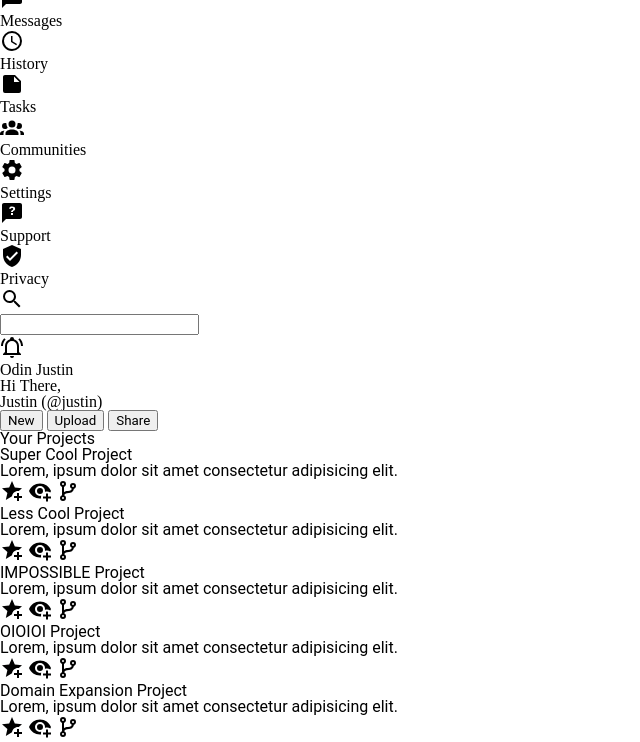
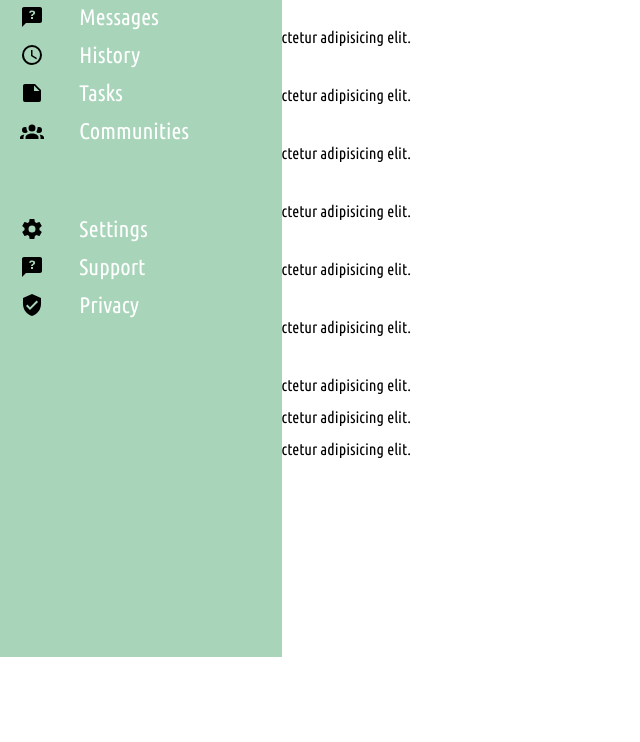
Before and after one commit to zxjustin/adminDash, a plain HTML site: page index.html in a window 1280 px wide. Shown: the part 143-885 px from the top of the page, without its empty margins (0-640 px from the left). After the commit the page ends 800 px from the top, so only its background shows below. Drawn offline with Linux system fonts and the light colour scheme.

Commit message:
added css on drawer and dashboard and menu items

```diff
--- a/index.html
+++ b/index.html
@@ -1,13 +1,18 @@
 <!DOCTYPE html>
 <html lang="en">
+
 <head>
   <meta charset="UTF-8">
   <meta name="viewport" content="width=device-width, initial-scale=1.0">
   <title>Admin Dashboard</title>
+  <link rel="preconnect" href="https://fonts.googleapis.com">
+  <link rel="preconnect" href="https://fonts.gstatic.com" crossorigin>
+  <link href="https://fonts.googleapis.com/css2?family=Ubuntu+Condensed&display=swap" rel="stylesheet">
   <link rel="stylesheet" href="styles.css">
   <link rel="stylesheet" href="reset.css">
 
 </head>
+
 <body>
   <!-- App Drawer -->
   <div class="drawer">
@@ -237,4 +242,5 @@
     </div>
   </main>
 </body>
+
 </html>
--- a/styles.css
+++ b/styles.css
@@ -1,48 +1,106 @@
-* {
-    margin: 0;
-    font-family: "Roboto";
-  }
-
-.container {
-    display: grid;
-    grid-template-columns: repeat(5, 1fr);
-    grid-template-rows: repeat(6, 1fr);
-    max-height: 100vh;
+:root{
+    font-size: 16px;
+    font-family: "Ubuntu Condensed", sans-serif;
+    --text-primary: black;
+    --text-secondary: white;
+    --bg-primary: #23232e;
+    --bg-secondary: #141418;
+    --transition-speed: 1s;
+    --drawer-color: #a8d5ba;
+    --drawer-width: clamp(210px, 22vw, 325px);
+    --nav-bg-1: #f8f8f8;
+    --nav-color-1: #c9c9c9;
+    --nav-color-2: #62daff6e;
+    --blue-1: #084c61;
+    --gh-avatar: url('https://github.com/zxjustin.png');
+    --gh-avatar2: url('https://github.com/james.png');
+    --gh-avatar3: url('https://github.com/bob.png');
+    --gh-avatar4: url('https://github.com/alice.png');
+    --gh-avatar5: url('https://github.com/amy.png');
+    --content-gray: rgb(235,235,235);
+    --transition-notDrawer: margin-left 0.4s ease-in;
+    --transition-drawer: width 0.4s ease-in;
 }
 
-/* sidebar */
-.sidebar{
-    background-color: lightblue;
+body{
+    width: 100vh;
+    height: 100vh;
     display: grid;
-    grid-template-rows: repeat(3,1fr);
-    margin: 2rem;
-    row-gap: 3rem;
-    max-height: 50vh;
-}
-.sidebar-title{
-    font-size: 1.5rem;
-    font-weight: 700;
-    color: #ffffff;
+    grid-template-areas:
+    "drawer nav nav nav"
+    "drawer content content content";
+    grid-template-rows: 0.8fr 4fr;
+    grid-template-columns: 5rem 1fr 1fr 1fr;
 }
 
-.sidebar-title-img{
-    display: grid;
-    grid-template-columns: 0.25fr 1fr;
-  }
+.drawer{
+    grid-area: drawer;
+    background-color: var(--drawer-color);
+    width: 5rem;
+    position: fixed;
+    transition: var(--transition-drawer);
+    overflow: hidden;
+    height: 100vh;
+}
+
+.drawer:hover{
+    width: var(--drawer-width);
+}
+
+.menuItem > h1{
+    display: none;
+    margin-left: 5%;
+}
+
+.drawer:hover > .menuItem > h1{
+    display: inline;
+}
+
+.menuItem{
+    color: var(--text-secondary);
+    display: flex;
+    flex-direction: row;
+    align-items: center;
+    justify-content: flex-start;
+}
+.menuItem >* {
+    cursor: pointer;
+}
+
+.drawer > div:not(:first-child) > *{
+    padding: 1vw 0.1vw 0.1vw 0vw;
+    font-size: calc(20px + 0.2vw);
+    padding-left: 20px;
+}
+
+.drawer > div:not(:first-child) > img{
+    width: calc(20 + 0.5vw);
+    height: calc(20 + 0.5vw);
+}
+
+.drawer > div:nth-child(8){
+    padding-top: 60px;
+}
+
+.dashboard{
+    font-size: clamp(12px,calc(25px + 0.9vw),50px);
+}
+
+.dashboard img {
+    display: flex;
+    align-items: center;
+    justify-content: flex-start;
+    width: calc(40px + 0.7vw);
+    height: calc(40px + 00.7vw);
+    padding-left: 10px;
+    padding-top: 10px;
+}
 
 
-.main-header{
-    display: grid;
-    grid-template-columns: 1.5fr 1fr;
-    height: 100%;
+.navbar{
+    grid-area: nav;
 }
-.main-body{
-    display: grid;
-    grid-template-columns: 2fr 1fr;
-    height: 100%;
+
+.content{
+    grid-area: content;
 }
-.project-grid {
-    display: grid;
-    grid-template-columns: 1fr 1fr;
-
-}
```
Lines whose indentation alone changed are shown as unchanged.
